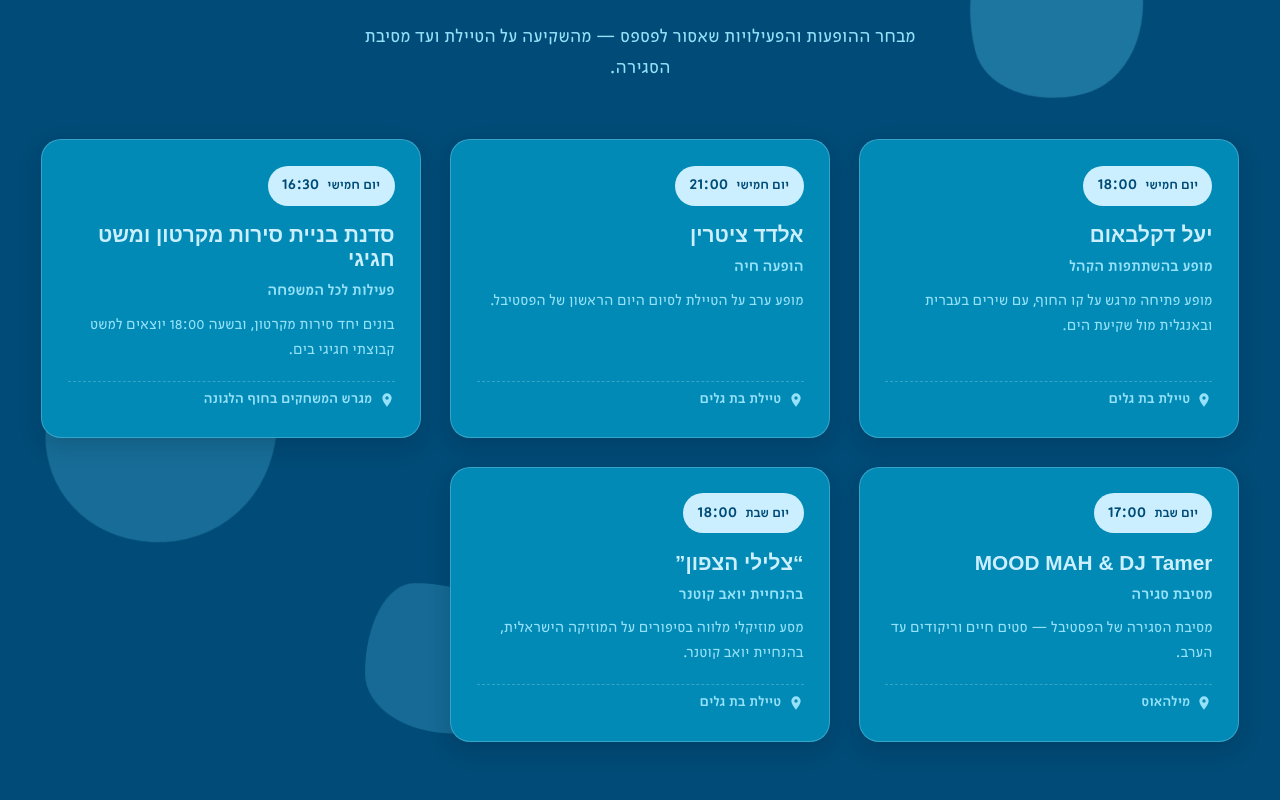
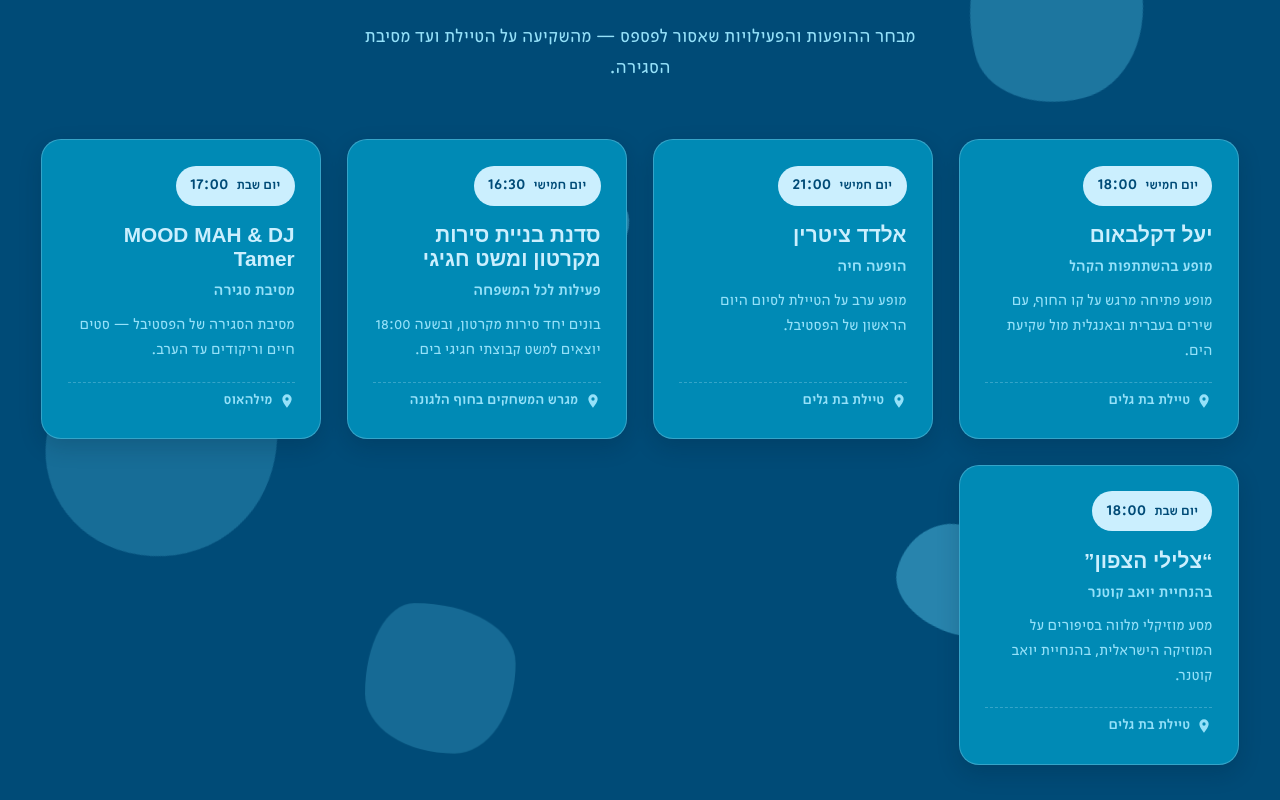
Before and after one commit to amitzadik/beitgalim16, a Next.js app: page / in a window 1280 px wide. Shown: the part 1420-2220 px from the top of the page. Built offline with nearby package versions, Linux system fonts and the light colour scheme; a web font is replaced by a local one.

Commit message:
Apply dark full-width festival palette

```diff
--- a/src/components/FeaturedEvents/FeaturedEvents.module.css
+++ b/src/components/FeaturedEvents/FeaturedEvents.module.css
@@ -11,6 +11,6 @@
 
 .grid {
   display: grid;
-  grid-template-columns: repeat(auto-fill, minmax(280px, 1fr));
-  gap: clamp(1.2rem, 3vw, 1.8rem);
+  grid-template-columns: repeat(auto-fill, minmax(min(100%, 260px), 1fr));
+  gap: clamp(1rem, 2.2vw, 1.6rem);
 }
```
